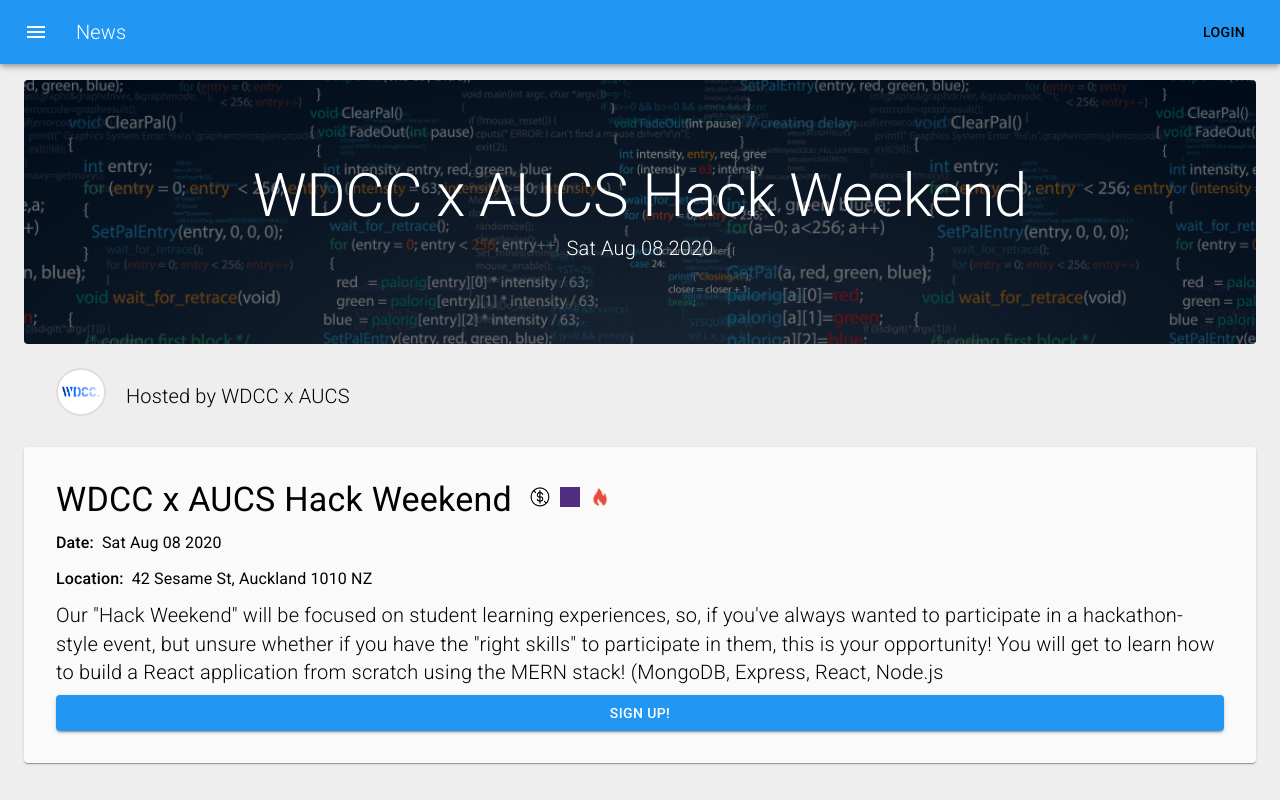
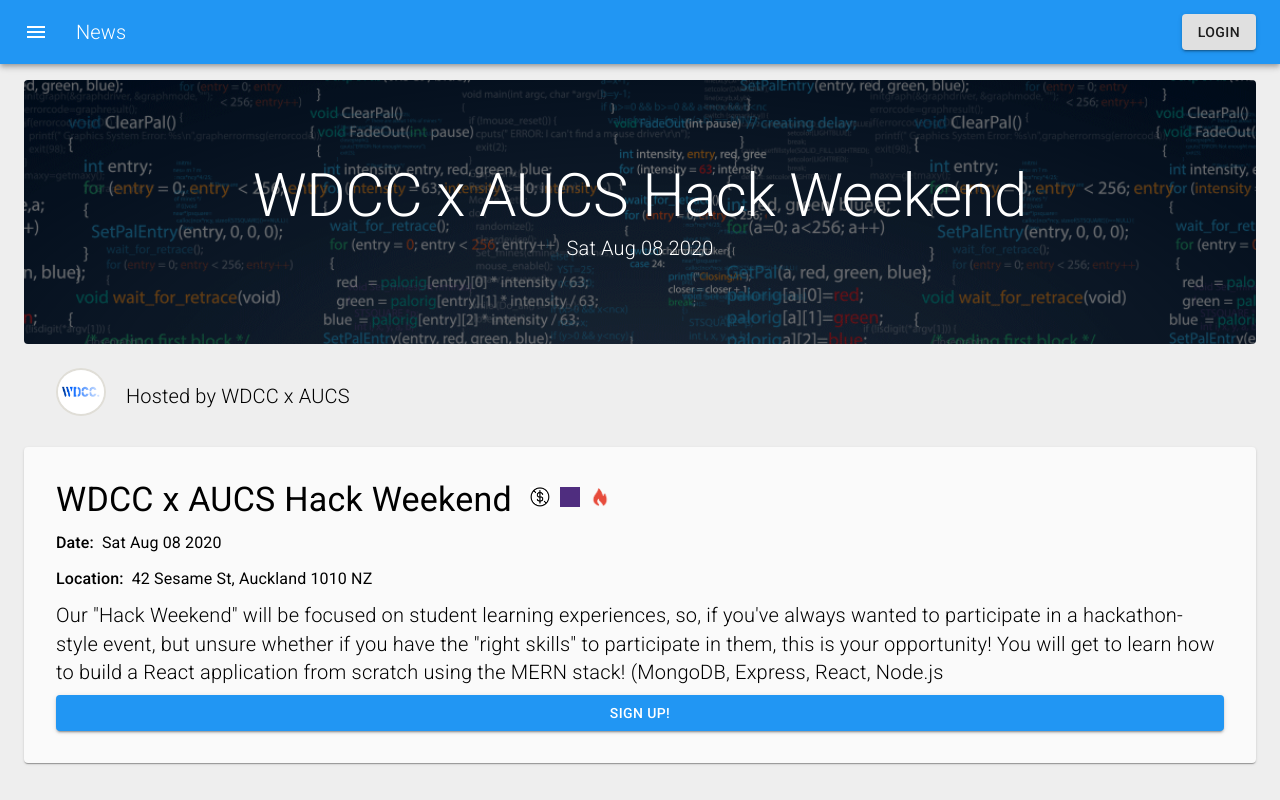
Before and after one commit to RaspberryJamUoA/frontend, a React (Create React App) app: page /events/1 in a window 1280 px wide. Built offline with nearby package versions, Linux system fonts and the light colour scheme.

Commit message:
login logout button styling

```diff
--- a/src/components/Auth/LoginButton.js
+++ b/src/components/Auth/LoginButton.js
@@ -7,6 +7,6 @@ export const LoginButton = () => {
     const {loginWithRedirect} = useAuth0();
 
     return (
-        <Button onClick={() => loginWithRedirect()}>Login</Button>
+        <Button onClick={() => loginWithRedirect()} variant={"contained"} color={"default"}>Login</Button>
     )
 }
--- a/src/components/Auth/LogoutButton.js
+++ b/src/components/Auth/LogoutButton.js
@@ -15,7 +15,7 @@ export const LogoutButton = () => {
     }
 
     return (
-        <Button onClick={() => handleClick()} variant={'contained'} color={'primary'}>
+        <Button onClick={() => handleClick()} variant={"contained"} color={"default"}>
             Logout
         </Button>
     )
```
